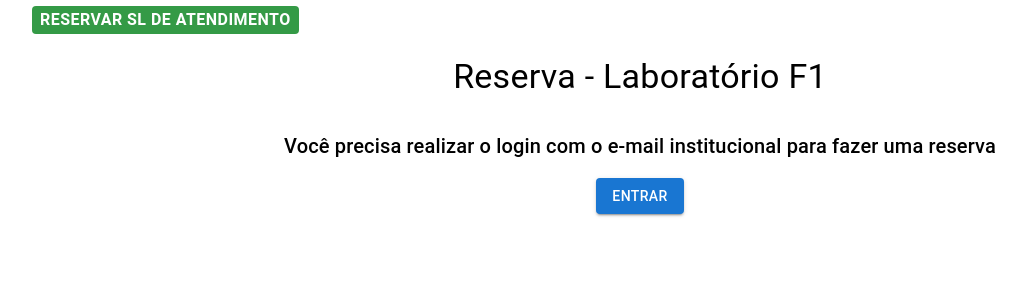
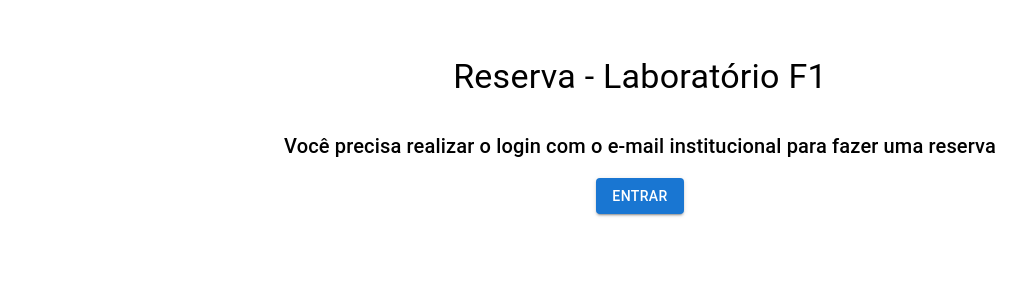
Before and after one commit to bertonni/labf1-scheduling, a React (Vite) app: page / in a window 1280 px wide. Shown: the top 300 px of the page, without its empty margins (0-1026 px from the left). Built offline with nearby package versions, Linux system fonts and the light colour scheme; no server answers.

Commit message:
removing link for another service from navbar

```diff
--- a/src/components/Navbar.jsx
+++ b/src/components/Navbar.jsx
@@ -46,7 +46,7 @@
           width: "100%",
         }}
       >
-        <Box sx={{ display: "flex", alignItems: "center", gap: 2 }}>
+        {/* <Box sx={{ display: "flex", alignItems: "center", gap: 2 }}>
           <Link
             underline="none"
             variant="button"
@@ -66,7 +66,7 @@
           >
             Reservar Sl de Atendimento
           </Link>
-        </Box>
+        </Box> */}
         {user && (
           <Tooltip title="Menu">
             <IconButton
```
